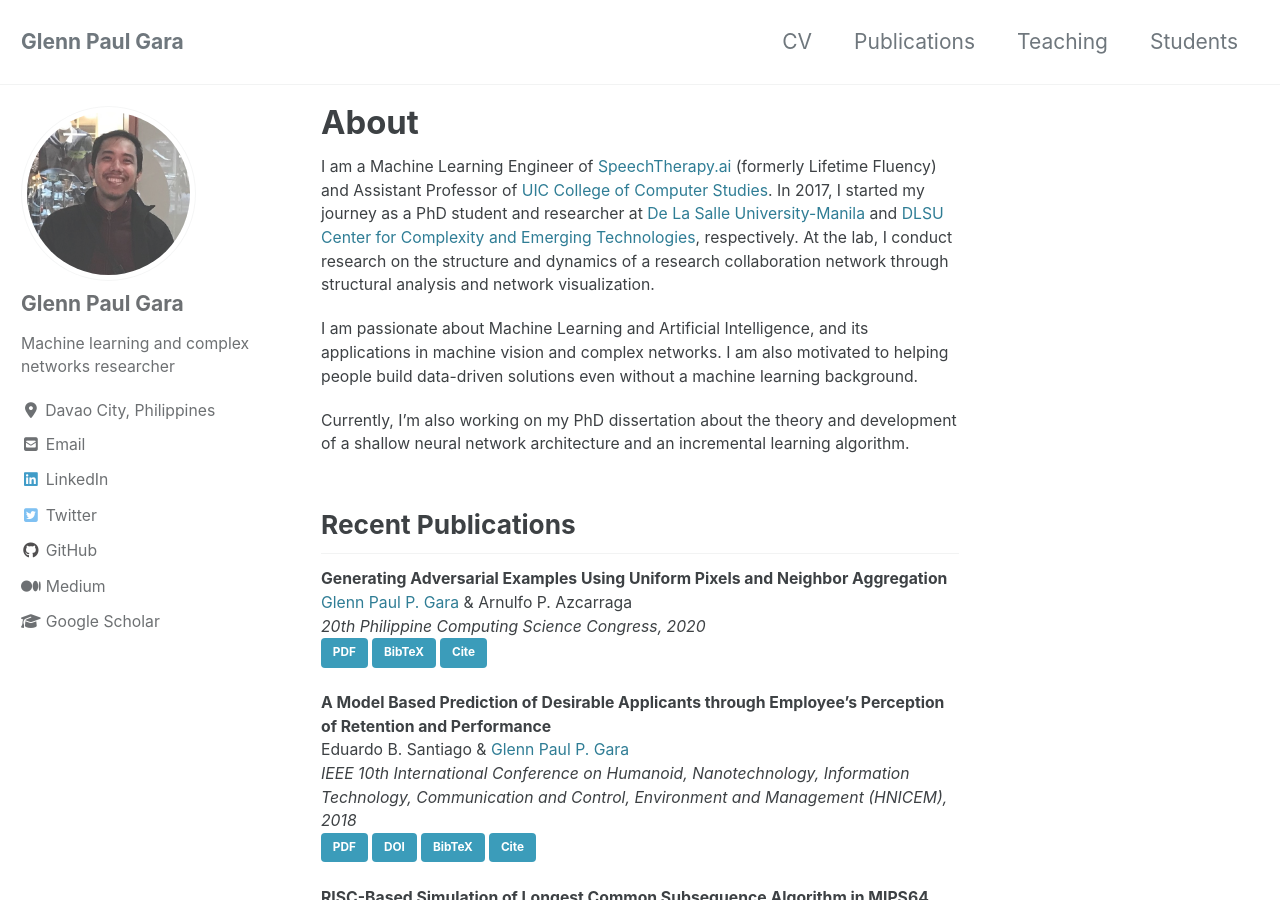
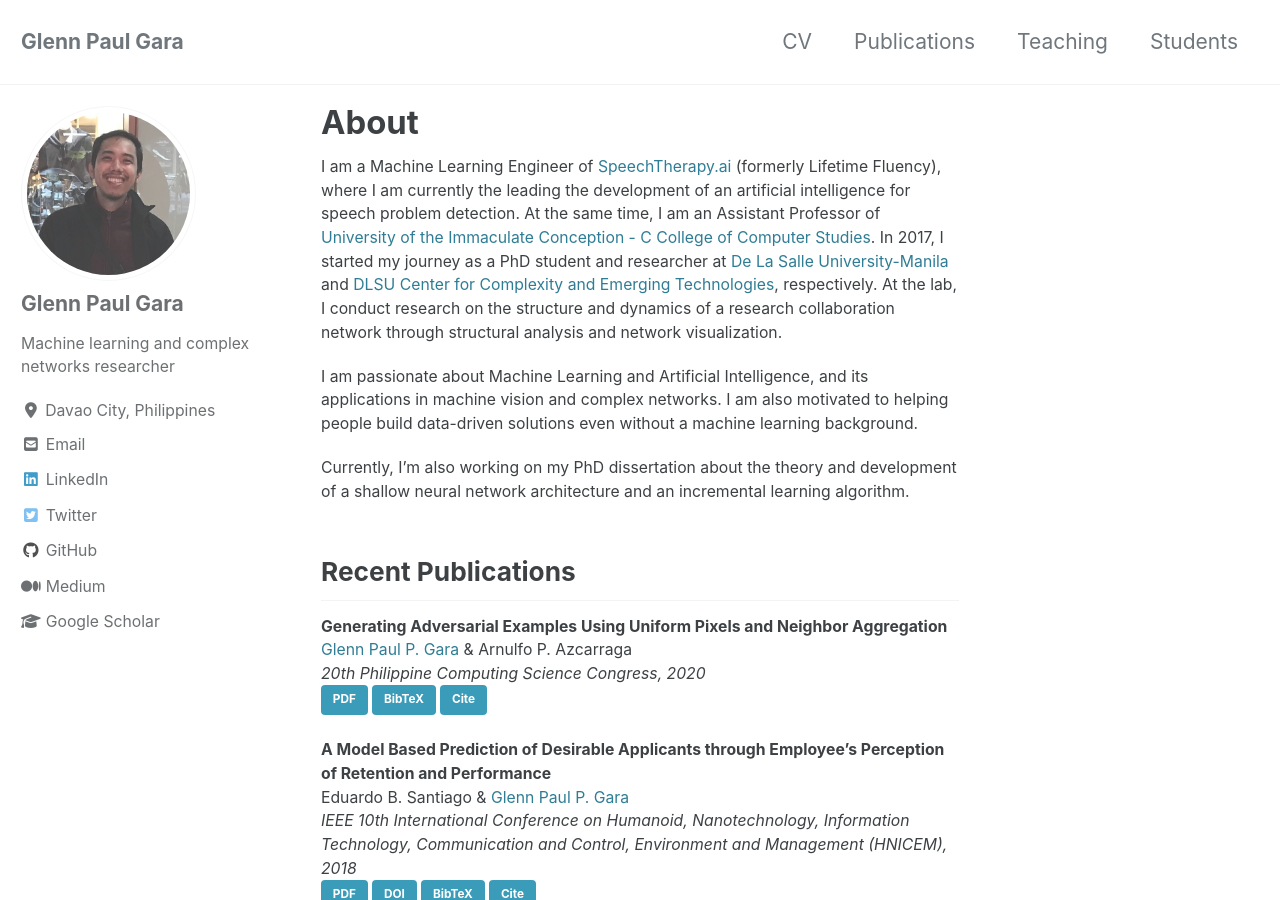
Before and after one commit to glenngara/glenngara.github.io, a Jekyll site: the page built from _pages/home.md, in a window 1280 px wide and 900 px high. Built offline with Jekyll 4.4.1, drawn with Linux system fonts in a browser that asks for light colours; cached includes are drawn as plain includes; nearby versions of some CDN libraries.

```diff
--- a/_pages/home.md
+++ b/_pages/home.md
@@ -5,7 +5,7 @@ title: "About"
 author_profile: true
 ---
 
-I am a Machine Learning Engineer of [SpeechTherapy.ai](https://lifetimefluency.com) (formerly Lifetime Fluency) and Assistant Professor of [UIC College of Computer Studies](https://www.uic.edu.ph/ite). In 2017, I started my journey as a PhD student and researcher at [De La Salle University-Manila](https://www.dlsu.edu.ph) and [DLSU Center for Complexity and Emerging Technologies](https://comet.dlsu.edu.ph), respectively. At the lab, I conduct research on the structure and dynamics of a research collaboration network through structural analysis and network visualization.
+I am a Machine Learning Engineer of [SpeechTherapy.ai](https://lifetimefluency.com) (formerly Lifetime Fluency), where I am currently the leading the development of an artificial intelligence for speech problem detection. At the same time, I am an Assistant Professor of [University of the Immaculate Conception - C College of Computer Studies](https://www.uic.edu.ph/ite). In 2017, I started my journey as a PhD student and researcher at [De La Salle University-Manila](https://www.dlsu.edu.ph) and [DLSU Center for Complexity and Emerging Technologies](https://comet.dlsu.edu.ph), respectively. At the lab, I conduct research on the structure and dynamics of a research collaboration network through structural analysis and network visualization.
 
 I am passionate about Machine Learning and Artificial Intelligence, and its applications in machine vision and complex networks. I am also motivated to helping people build data-driven solutions even without a machine learning background.
 
```
